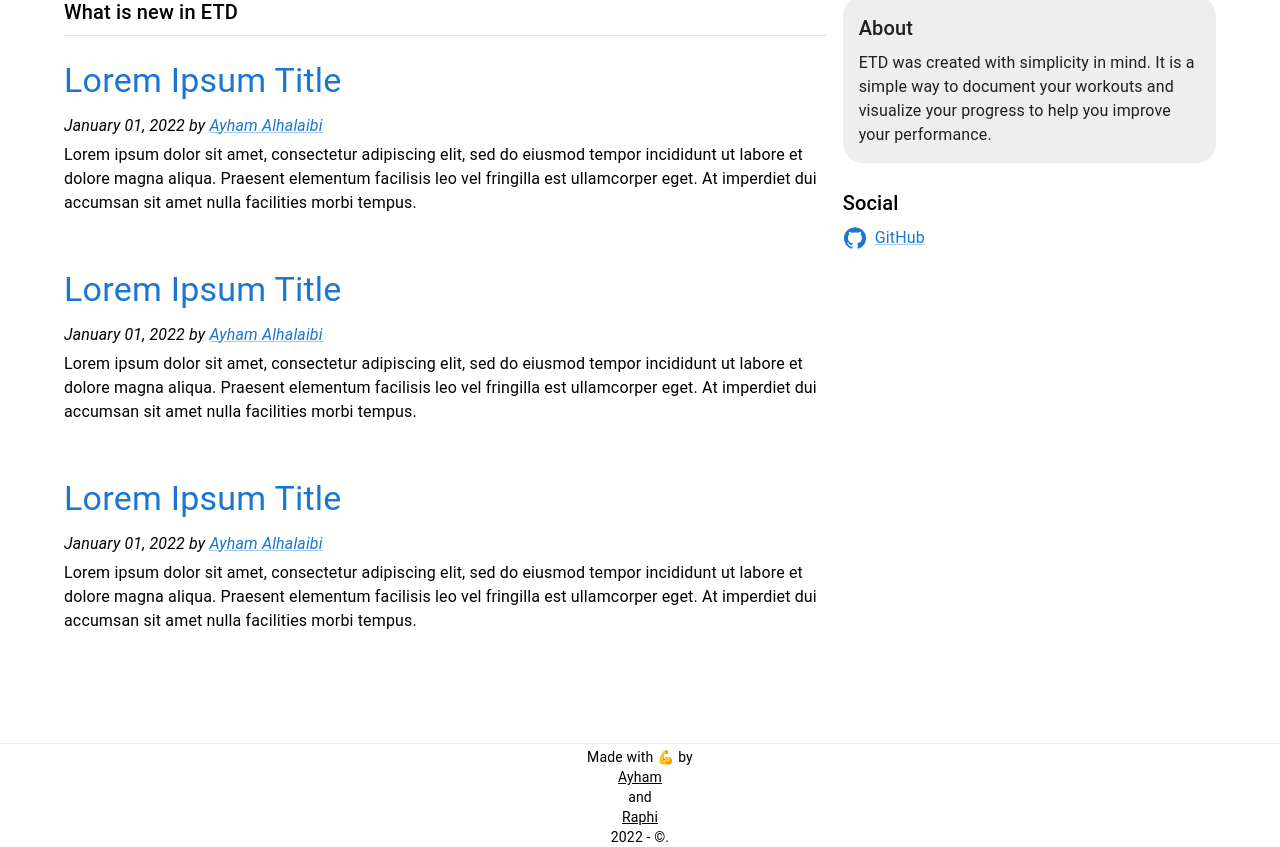
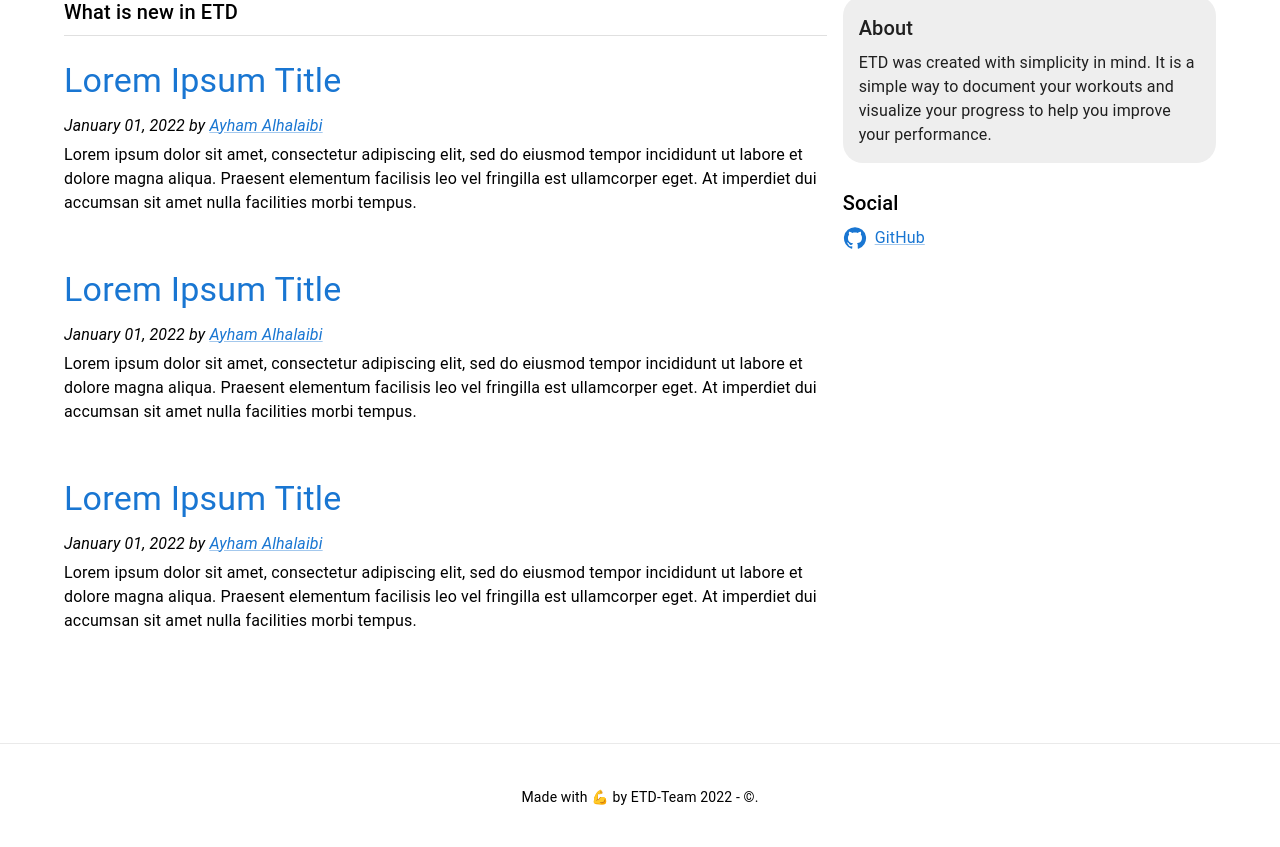
Before and after one commit to ayhamcloud/ETD, a Next.js app: page / in a window 1280 px wide. Shown: the part 597-1444 px from the top of the page. Built offline with nearby package versions, Linux system fonts and the light colour scheme.

Commit message:
feat(UI): change copyright text

```diff
--- a/src/Copyright.tsx
+++ b/src/Copyright.tsx
@@ -5,14 +5,7 @@ import MuiLink from '@mui/material/Link';
 export default function Copyright(props) {
   return (
     <Typography variant="body2" color="text" align="center" {...props}>
-      {'Made with 💪 by '}
-      <MuiLink color="inherit" href="https://github.com/ayham291">
-        Ayham
-      </MuiLink>{' '}
-      and{' '}
-      <MuiLink color="inherit" href="https://www.instagram.com/raphael_bgr_9900/">
-      Raphi
-      </MuiLink>{' '}
+      {'Made with 💪 by ETD-Team '}
       {new Date().getFullYear()} - {'©'}.
     </Typography>
   );
```
